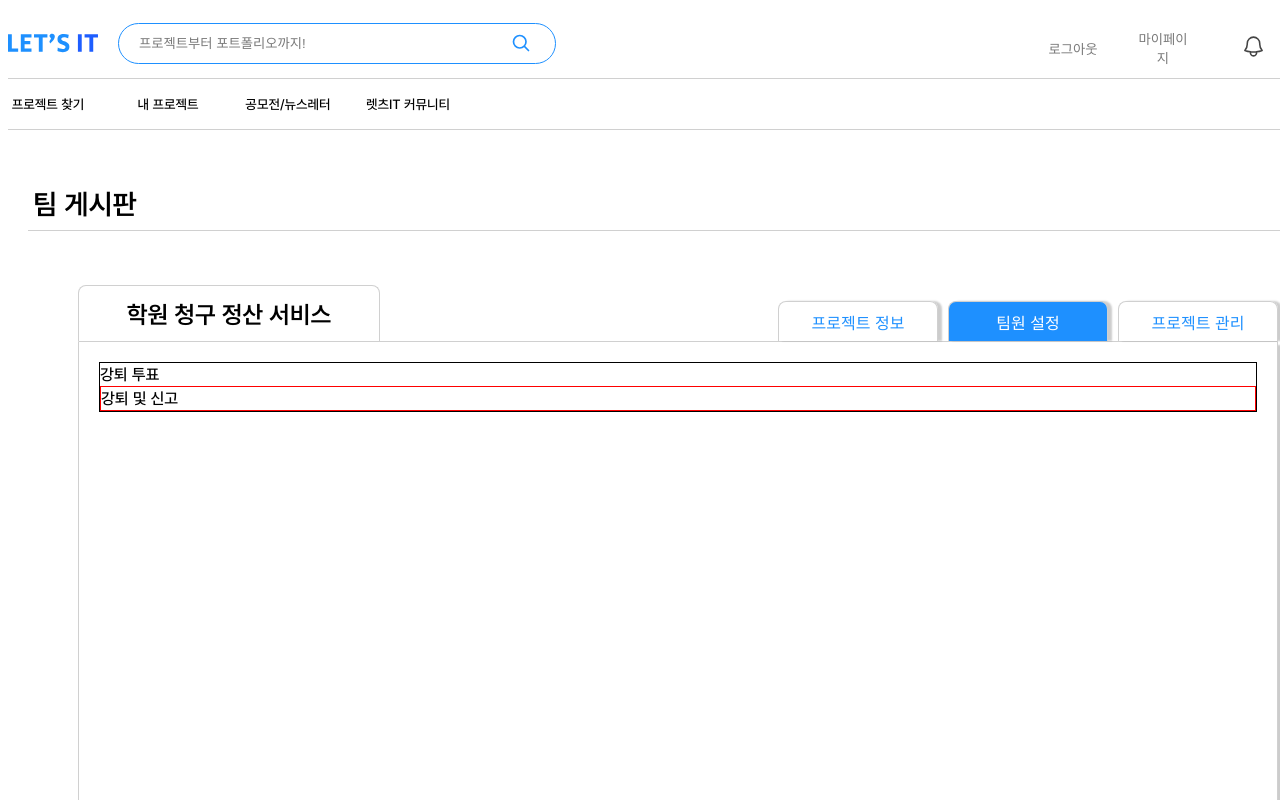
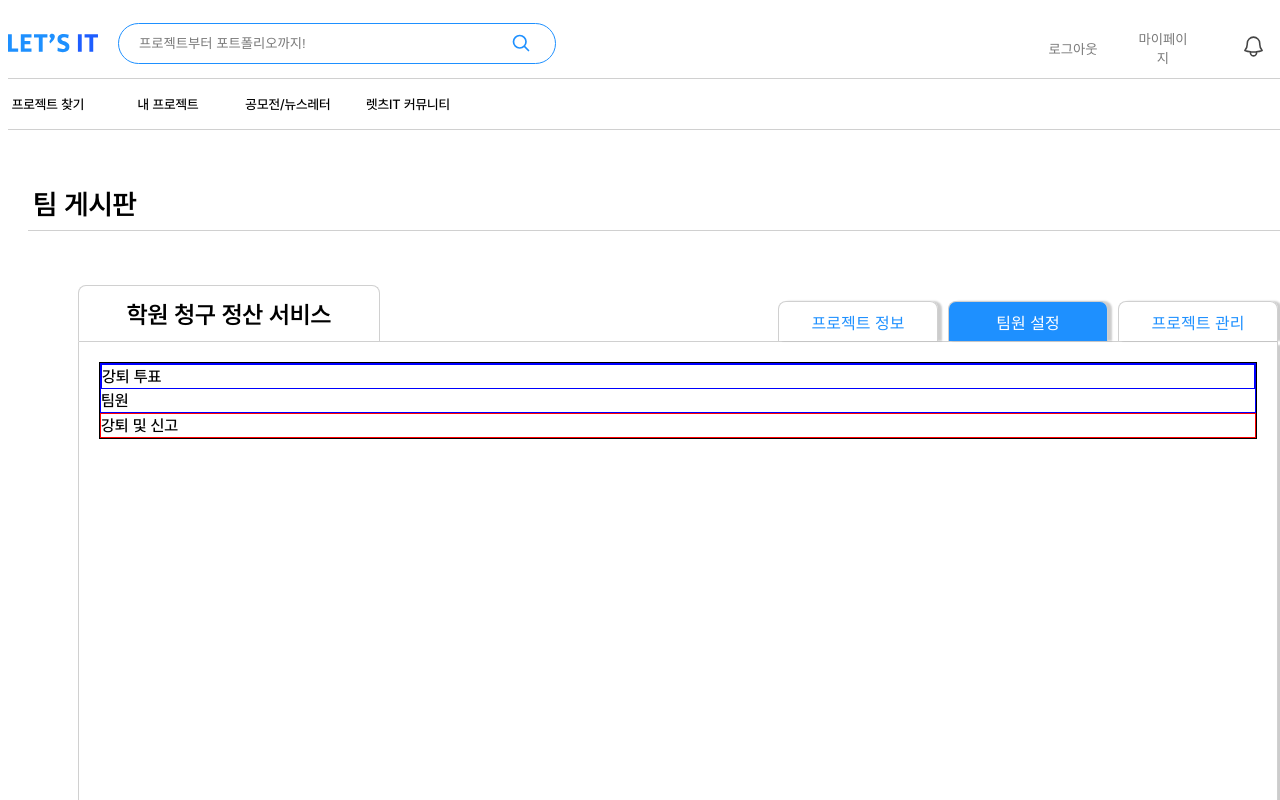
Before and after one commit to yezixx/SOLUX_LETS_IT_Frontend, a React (Vite) app: page /SetMember in a window 1280 px wide. Shown: the top 800 px of the page. Built offline with nearby package versions, Linux system fonts and the light colour scheme; the HTML template or start-up script is replaced by a standard one.

Commit message:
Feat: 강퇴 투표 중인 팀원 컴포넌트 렌더링

```diff
--- a/src/Components/Teamboard/SetMember/VoteKick/VoteKick.jsx
+++ b/src/Components/Teamboard/SetMember/VoteKick/VoteKick.jsx
@@ -1,5 +1,13 @@
+import KickMember from "../KickMember/KickMember";
+import styles from "./VoteKick.module.css";
+
 const Votekick = () => {
-  return <div>강퇴 투표</div>;
+  return (
+    <div className={styles.voteKick}>
+      <div className={styles.voteKick}>강퇴 투표</div>
+      <KickMember />
+    </div>
+  );
 };
 
 export default Votekick;
--- a/src/Components/Teamboard/SetMember/VoteKick/VoteKick.module.css
+++ b/src/Components/Teamboard/SetMember/VoteKick/VoteKick.module.css
@@ -0,0 +1,8 @@
+.voteKick {
+  border: 1px solid blue;
+}
+
+.voteKick__label {
+  /*폰트*/
+  font-size: 24px;
+}
```
